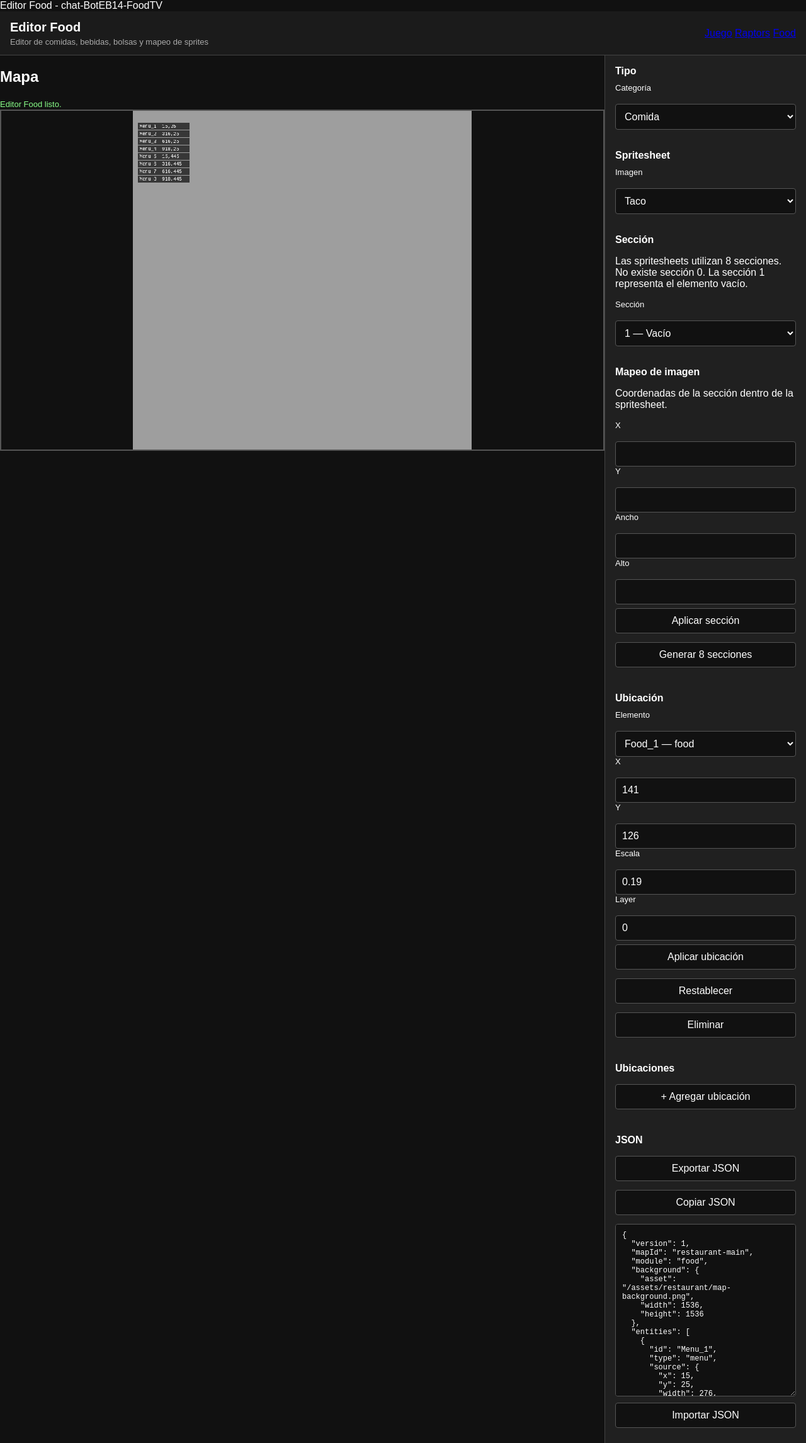
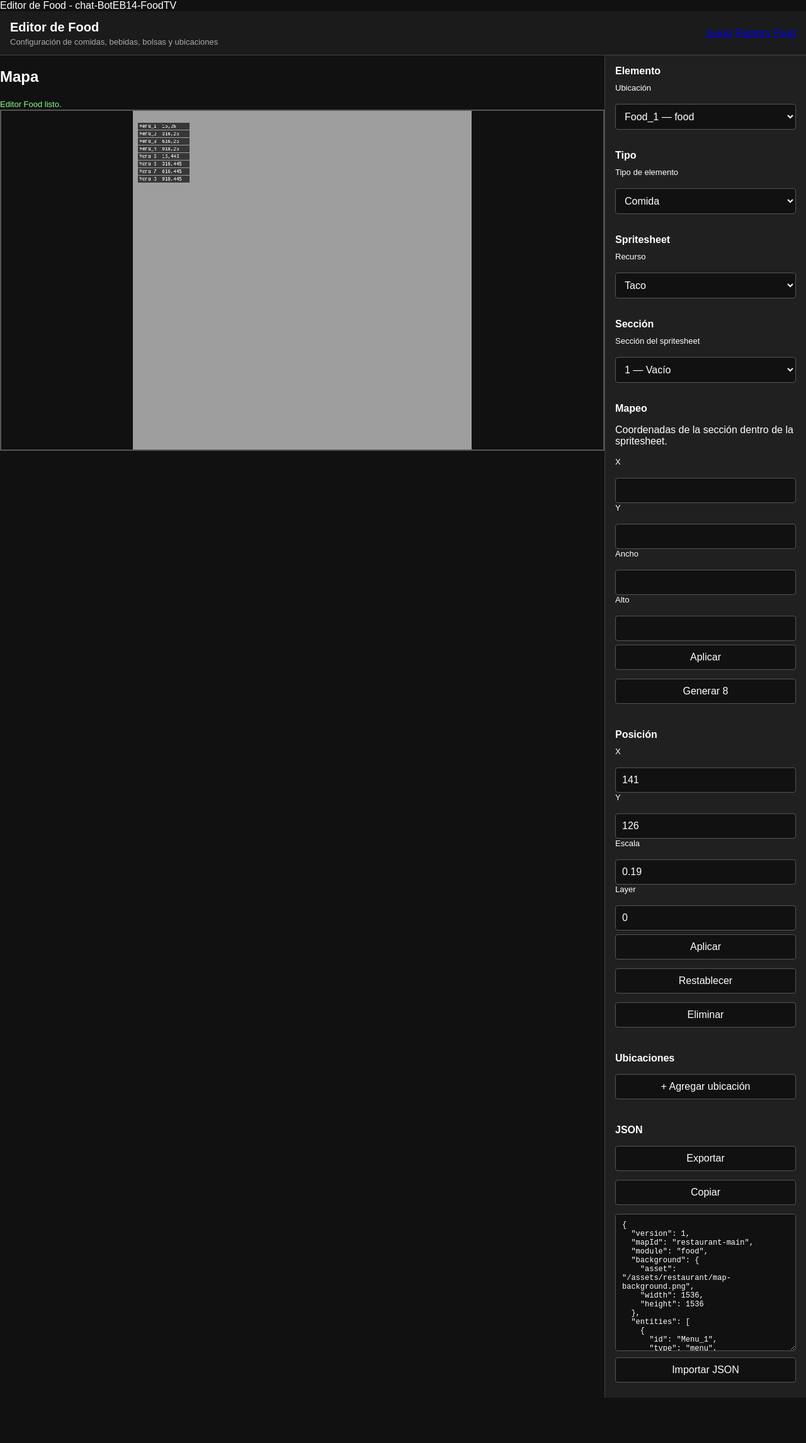
Before and after one commit to ebastos-14/chat-BotEB14-FoodTV, a website: page client/editor/food/index.html in a window 1280 px wide. Shown: the whole page at 63% size. After the commit the page ends 2220 px from the top, so only its background shows below. Drawn offline with Linux system fonts and the light colour scheme.

Commit message:
Change titles and labels to Spanish in index.html
Updated text in the food editor interface to improve localization and clarity.

```diff
--- a/client/editor/food/index.html
+++ b/client/editor/food/index.html
@@ -6,17 +6,14 @@ content="width=device-width, initial-scale=1.0, maximum-scale=1.0, user-scalable
 
 «»
 
-  <title>Editor Food - chat-BotEB14-FoodTV</title>  <link
-    rel="stylesheet"
-    href="/editor/food/editor.css"
-  >
+  <title>Editor de Food - chat-BotEB14-FoodTV</title>  <link rel="stylesheet" href="/editor/food/editor.css">
 </head><body>  <main class="editor-page"><header class="editor-header">
 
   <div>
-    <h1>Editor Food</h1>
+    <h1>Editor de Food</h1>
 
     <p>
-      Editor de comidas, bebidas, bolsas y mapeo de sprites
+      Configuración de comidas, bebidas, bolsas y ubicaciones
     </p>
   </div>
 
@@ -32,9 +29,9 @@ content="width=device-width, initial-scale=1.0, maximum-scale=1.0, user-scalable
 <section class="editor-layout">
 
 
-  <!-- =====================================================
-       VISTA DEL MAPA
-       ===================================================== -->
+  <!-- ==============================
+       MAPA
+       ============================== -->
 
   <section class="editor-map-panel">
 
@@ -55,7 +52,7 @@ content="width=device-width, initial-scale=1.0, maximum-scale=1.0, user-scalable
         id="editor-canvas"
         width="1280"
         height="720"
-        aria-label="Mapa del restaurante para editar Food"
+        aria-label="Mapa del restaurante"
       ></canvas>
 
     </div>
@@ -64,23 +61,47 @@ content="width=device-width, initial-scale=1.0, maximum-scale=1.0, user-scalable
 
 
 
-  <!-- =====================================================
+  <!-- ==============================
        CONTROLES
-       ===================================================== -->
+       ============================== -->
 
   <aside class="editor-controls">
 
 
-    <!-- ===================================================
+    <!-- ============================
+         ELEMENTO
+         ============================ -->
+
+    <section class="editor-panel">
+
+      <h2>Elemento</h2>
+
+      <label for="entity-select">
+        Ubicación
+      </label>
+
+      <select id="entity-select">
+
+        <option value="">
+          Seleccione una ubicación
+        </option>
+
+      </select>
+
+    </section>
+
+
+
+    <!-- ============================
          TIPO
-         =================================================== -->
+         ============================ -->
 
     <section class="editor-panel">
 
       <h2>Tipo</h2>
 
       <label for="food-type">
-        Categoría
+        Tipo de elemento
       </label>
 
       <select id="food-type">
@@ -103,28 +124,28 @@ content="width=device-width, initial-scale=1.0, maximum-scale=1.0, user-scalable
 
 
 
-    <!-- ===================================================
+    <!-- ============================
          SPRITESHEET
-         =================================================== -->
+         ============================ -->
 
     <section class="editor-panel">
 
       <h2>Spritesheet</h2>
 
       <label for="sheet-select">
-        Imagen
+        Recurso
       </label>
 
       <select id="sheet-select">
 
         <optgroup label="Comidas">
 
+          <option value="Menu_Taco.png">
+            Taco
+          </option>
+
           <option value="Menu_Hamburguesa.png">
             Hamburguesa
-          </option>
-
-          <option value="Menu_Taco.png">
-            Taco
           </option>
 
           <option value="Menu_Burrito.png">
@@ -173,22 +194,16 @@ content="width=device-width, initial-scale=1.0, maximum-scale=1.0, user-scalable
 
 
 
-    <!-- ===================================================
-         SECCIÓN DEL SPRITESHEET
-         =================================================== -->
+    <!-- ============================
+         SECCIÓN
+         ============================ -->
 
     <section class="editor-panel">
 
       <h2>Sección</h2>
 
-      <p>
-        Las spritesheets utilizan 8 secciones.
-        No existe sección 0.
-        La sección 1 representa el elemento vacío.
-      </p>
-
       <label for="section-select">
-        Sección
+        Sección del spritesheet
       </label>
 
       <select id="section-select">
@@ -231,13 +246,13 @@ content="width=device-width, initial-scale=1.0, maximum-scale=1.0, user-scalable
 
 
 
-    <!-- ===================================================
-         MAPEO SOURCE
-         =================================================== -->
+    <!-- ============================
+         SOURCE
+         ============================ -->
 
     <section class="editor-panel">
 
-      <h2>Mapeo de imagen</h2>
+      <h2>Mapeo</h2>
 
       <p>
         Coordenadas de la sección dentro de la spritesheet.
@@ -257,7 +272,6 @@ content="width=device-width, initial-scale=1.0, maximum-scale=1.0, user-scalable
             type="number"
             step="1"
             min="0"
-            inputmode="numeric"
           >
 
         </div>
@@ -274,7 +288,6 @@ content="width=device-width, initial-scale=1.0, maximum-scale=1.0, user-scalable
             type="number"
             step="1"
             min="0"
-            inputmode="numeric"
           >
 
         </div>
@@ -291,7 +304,6 @@ content="width=device-width, initial-scale=1.0, maximum-scale=1.0, user-scalable
             type="number"
             step="1"
             min="1"
-            inputmode="numeric"
           >
 
         </div>
@@ -308,7 +320,6 @@ content="width=device-width, initial-scale=1.0, maximum-scale=1.0, user-scalable
             type="number"
             step="1"
             min="1"
-            inputmode="numeric"
           >
 
         </div>
@@ -322,14 +333,14 @@ content="width=device-width, initial-scale=1.0, maximum-scale=1.0, user-scalable
           id="apply-section"
           type="button"
         >
-          Aplicar sección
+          Aplicar
         </button>
 
         <button
           id="generate-sections"
           type="button"
         >
-          Generar 8 secciones
+          Generar 8
         </button>
 
       </div>
@@ -338,30 +349,16 @@ content="width=device-width, initial-scale=1.0, maximum-scale=1.0, user-scalable
 
 
 
-    <!-- ===================================================
-         UBICACIONES
-         =================================================== -->
+    <!-- ============================
+         POSICIÓN
+         ============================ -->
 
     <section class="editor-panel">
 
-      <h2>Ubicación</h2>
-
-
-      <label for="entity-select">
-        Elemento
-      </label>
-
-      <select id="entity-select">
-
-        <option value="">
-          Seleccione una ubicación
-        </option>
-
-      </select>
+      <h2>Posición</h2>
 
 
       <div class="field-grid">
-
 
         <div class="field">
 
@@ -373,7 +370,6 @@ content="width=device-width, initial-scale=1.0, maximum-scale=1.0, user-scalable
             id="entity-x"
             type="number"
             step="1"
-            inputmode="numeric"
           >
 
         </div>
@@ -389,7 +385,6 @@ content="width=device-width, initial-scale=1.0, maximum-scale=1.0, user-scalable
             id="entity-y"
             type="number"
             step="1"
-            inputmode="numeric"
           >
 
         </div>
@@ -406,7 +401,6 @@ content="width=device-width, initial-scale=1.0, maximum-scale=1.0, user-scalable
             type="number"
             step="0.001"
             min="0.01"
-            inputmode="decimal"
           >
 
         </div>
@@ -422,7 +416,6 @@ content="width=device-width, initial-scale=1.0, maximum-scale=1.0, user-scalable
             id="entity-layer"
             type="number"
             step="1"
-            inputmode="numeric"
           >
 
         </div>
@@ -436,9 +429,8 @@ content="width=device-width, initial-scale=1.0, maximum-scale=1.0, user-scalable
           id="apply-entity"
           type="button"
         >
-          Aplicar ubicación
+          Aplicar
         </button>
-
 
         <button
           id="reset-entity"
@@ -446,7 +438,6 @@ content="width=device-width, initial-scale=1.0, maximum-scale=1.0, user-scalable
         >
           Restablecer
         </button>
-
 
         <button
           id="delete-entity"
@@ -462,9 +453,9 @@ content="width=device-width, initial-scale=1.0, maximum-scale=1.0, user-scalable
 
 
 
-    <!-- ===================================================
-         AGREGAR
-         =================================================== -->
+    <!-- ============================
+         UBICACIONES
+         ============================ -->
 
     <section class="editor-panel">
 
@@ -481,9 +472,9 @@ content="width=device-width, initial-scale=1.0, maximum-scale=1.0, user-scalable
 
 
 
-    <!-- ===================================================
+    <!-- ============================
          JSON
-         =================================================== -->
+         ============================ -->
 
     <section class="editor-panel">
 
@@ -496,15 +487,14 @@ content="width=device-width, initial-scale=1.0, maximum-scale=1.0, user-scalable
           id="export-json"
           type="button"
         >
-          Exportar JSON
+          Exportar
         </button>
-
 
         <button
           id="copy-json"
           type="button"
         >
-          Copiar JSON
+          Copiar
         </button>
 
       </div>
@@ -512,7 +502,7 @@ content="width=device-width, initial-scale=1.0, maximum-scale=1.0, user-scalable
 
       <textarea
         id="json-data"
-        rows="18"
+        rows="14"
         spellcheck="false"
         placeholder="Aquí aparecerá map-food.json..."
       ></textarea>
@@ -535,9 +525,7 @@ content="width=device-width, initial-scale=1.0, maximum-scale=1.0, user-scalable
 
 </section>
 
-  </main>  <!-- =======================================================
-       FOOD EDITOR
-       ======================================================= -->  <script
+  </main>  <script
     type="module"
     src="/editor/food/food_editor.js"
   ></script></body>
```
